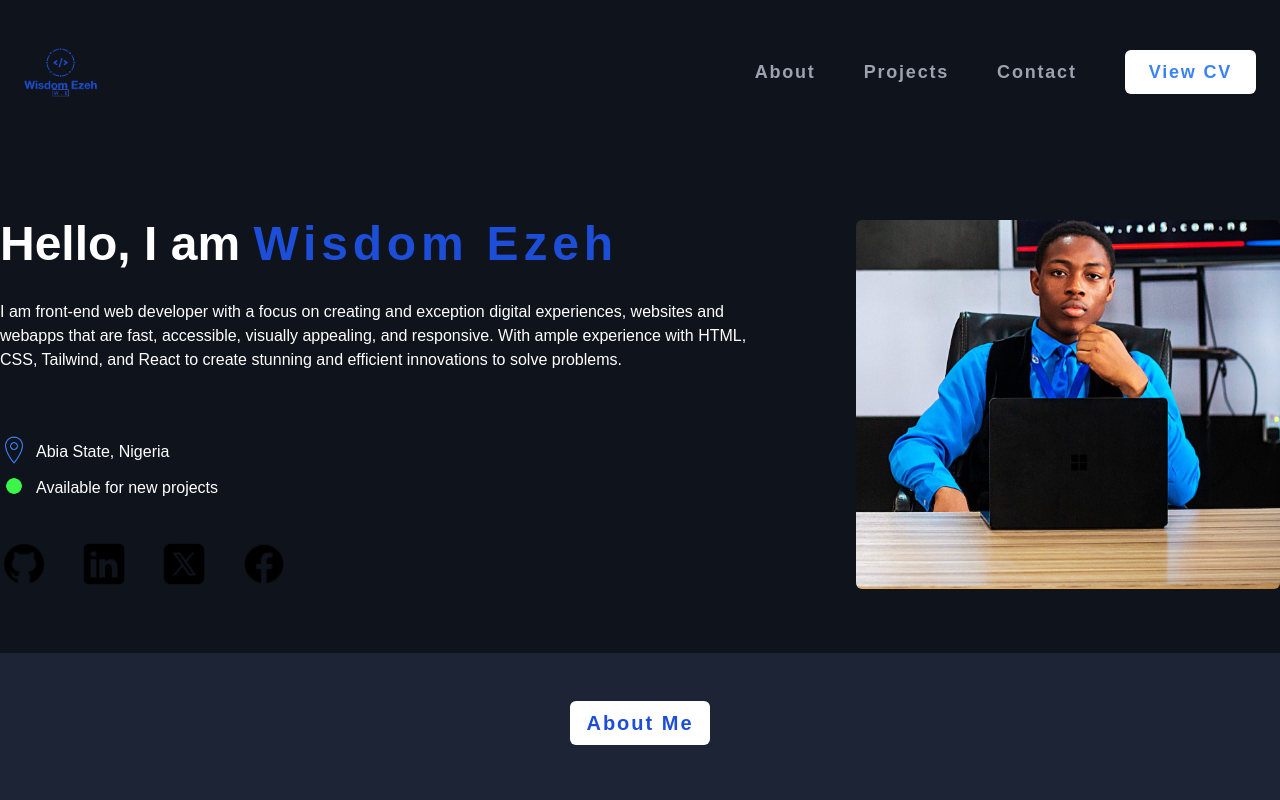
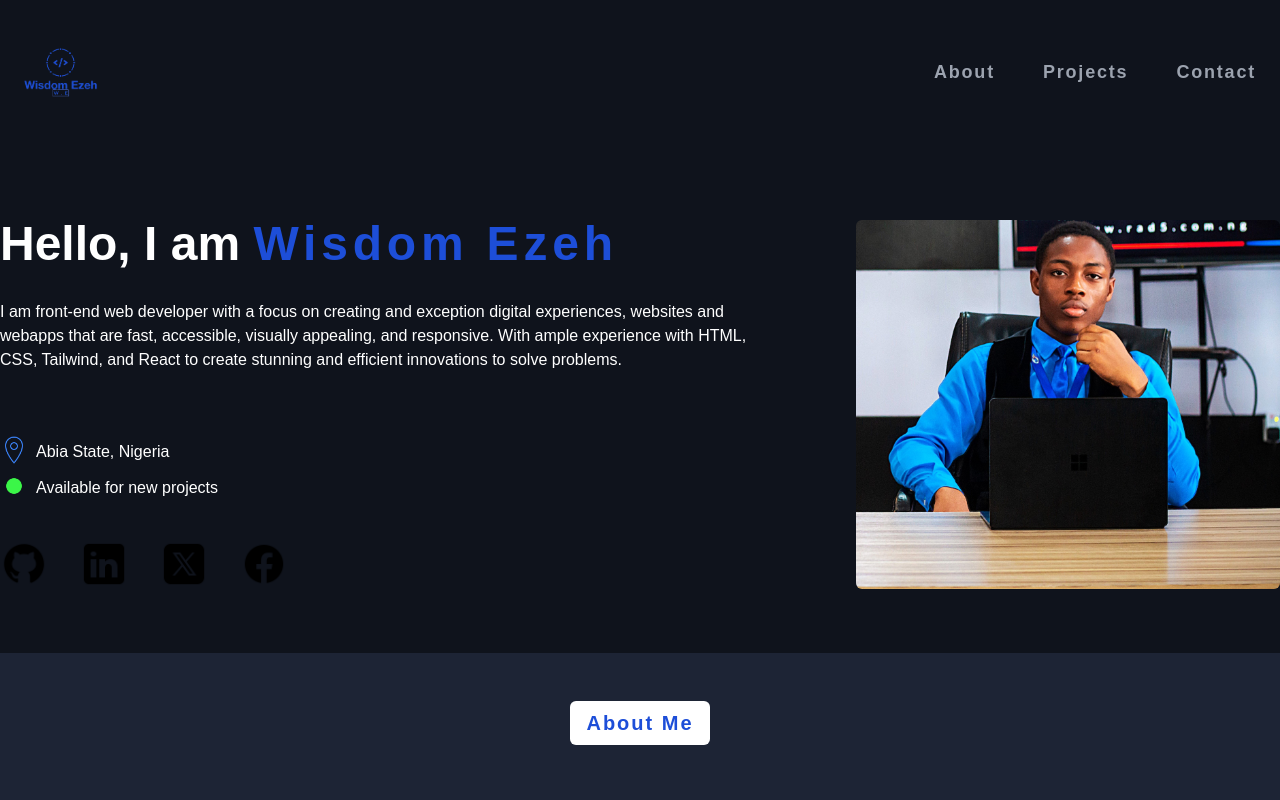
Before and after one commit to Ashes-code/wisdom-portfolio, a React (Vite) app: page / in a window 1280 px wide. Shown: the top 800 px of the page. Built offline with nearby package versions, Linux system fonts and the light colour scheme.

Commit message:
first commit

```diff
--- a/src/App.jsx
+++ b/src/App.jsx
@@ -50,9 +50,6 @@ function App() {
               <li className="text-lg font-semibold hover:text-white transition-all tracking-widest ">
                 <a href="#contact">Contact</a>
               </li>
-              <li className="text-lg font-bold bg-white text-blue-500 text-center hover:text-blue-700 py-2 px-6 rounded-md transition-all tracking-widest">
-                <a href="/https://drive.google.com/file/d/1Zi74sfPphjh_SfH8cwq8Zo55GGTRom4F/view?usp=sharing" target="_blank" rel="noopener noreferrer">View CV</a>
-              </li>
             </ul>
           )}
             <ul className="hidden lg:flex justify-between items-center text-gray-400 ">
@@ -64,9 +61,6 @@ function App() {
             </li>
             <li className="mx-6 text-lg font-semibold hover:text-white transition-all tracking-widest mt-5 lg:mt-0">
               <a href="#contact">Contact</a>
-            </li>
-            <li className="mx-6 text-lg font-bold bg-white text-blue-500 text-center mt-5 lg:mt-0 hover:text-blue-700 py-2 px-6 rounded-md transition-all tracking-widest">
-              <a href="https://drive.google.com/file/d/1Zi74sfPphjh_SfH8cwq8Zo55GGTRom4F/view?usp=sharing" target="_blank" rel="noopener noreferrer">View CV</a>
             </li>
           </ul>
         </div>
--- a/src/main.jsx
+++ b/src/main.jsx
@@ -2,18 +2,10 @@ import { StrictMode } from 'react'
 import { createRoot } from 'react-dom/client'
 import './index.css'
 import App from './App.jsx';
-import { createBrowserRouter, RouterProvider } from 'react-router-dom';
-import ErrorPage from './errorpage.jsx';
 
-const navigation = createBrowserRouter([
-  {
-    path: '/',
-    element: <App />,
-    errorElement: <ErrorPage />,
-  },
-]);
+
 createRoot(document.getElementById('root')).render(
   <StrictMode>
-    <RouterProvider router={navigation}/>
+    <App />
   </StrictMode>,
 )
--- a/vite.config.js
+++ b/vite.config.js
@@ -4,5 +4,5 @@ import react from '@vitejs/plugin-react'
 // https://vite.dev/config/
 export default defineConfig({
   plugins: [react()],
-  base: '/My-Portfolio/'
+  base: '/wisdom-portfolio'
 })
```
Also changed, not shown: package.json (+7 -3 lines), 1 other file (tests, documents, lock files or other folders).
